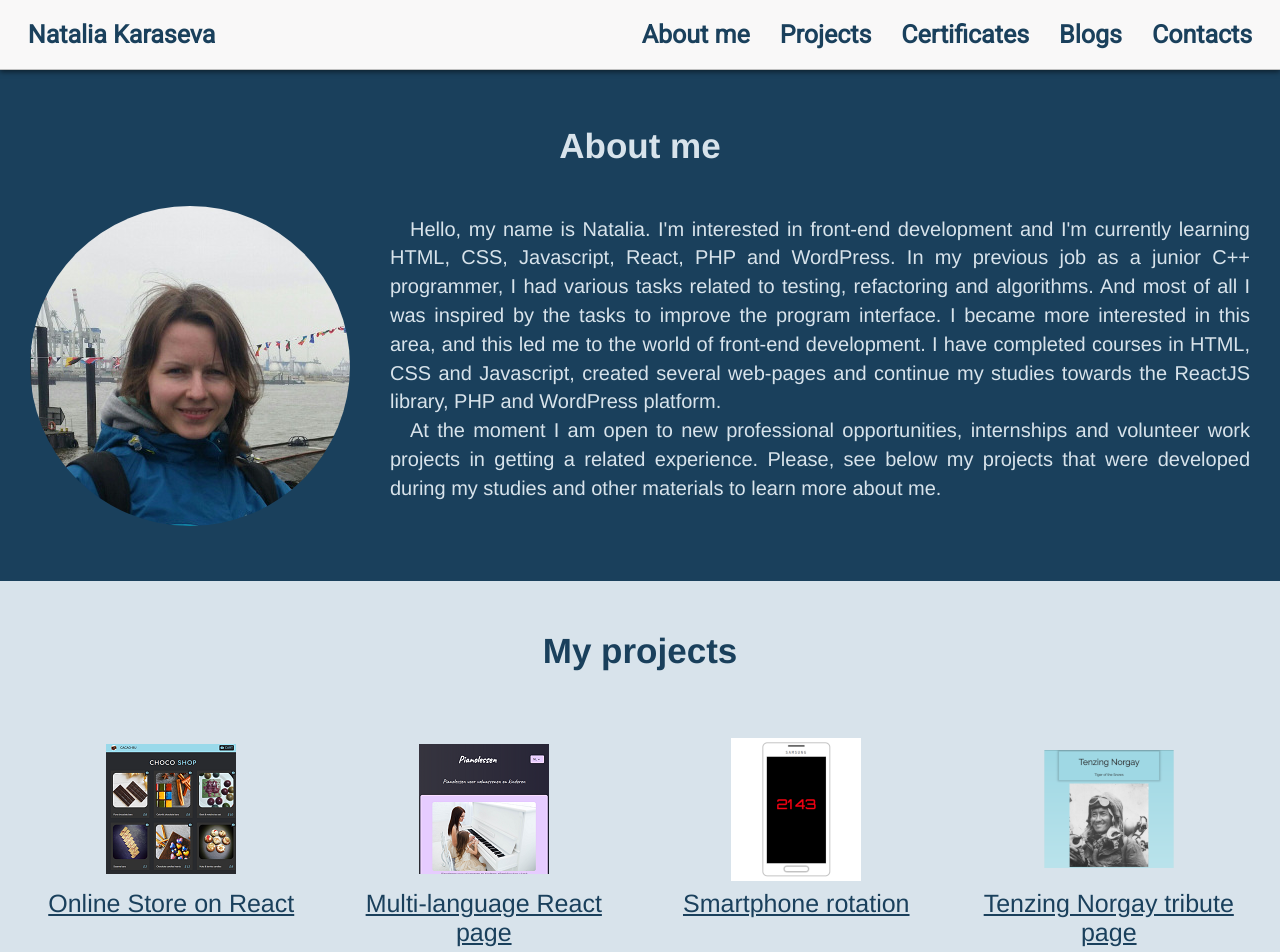
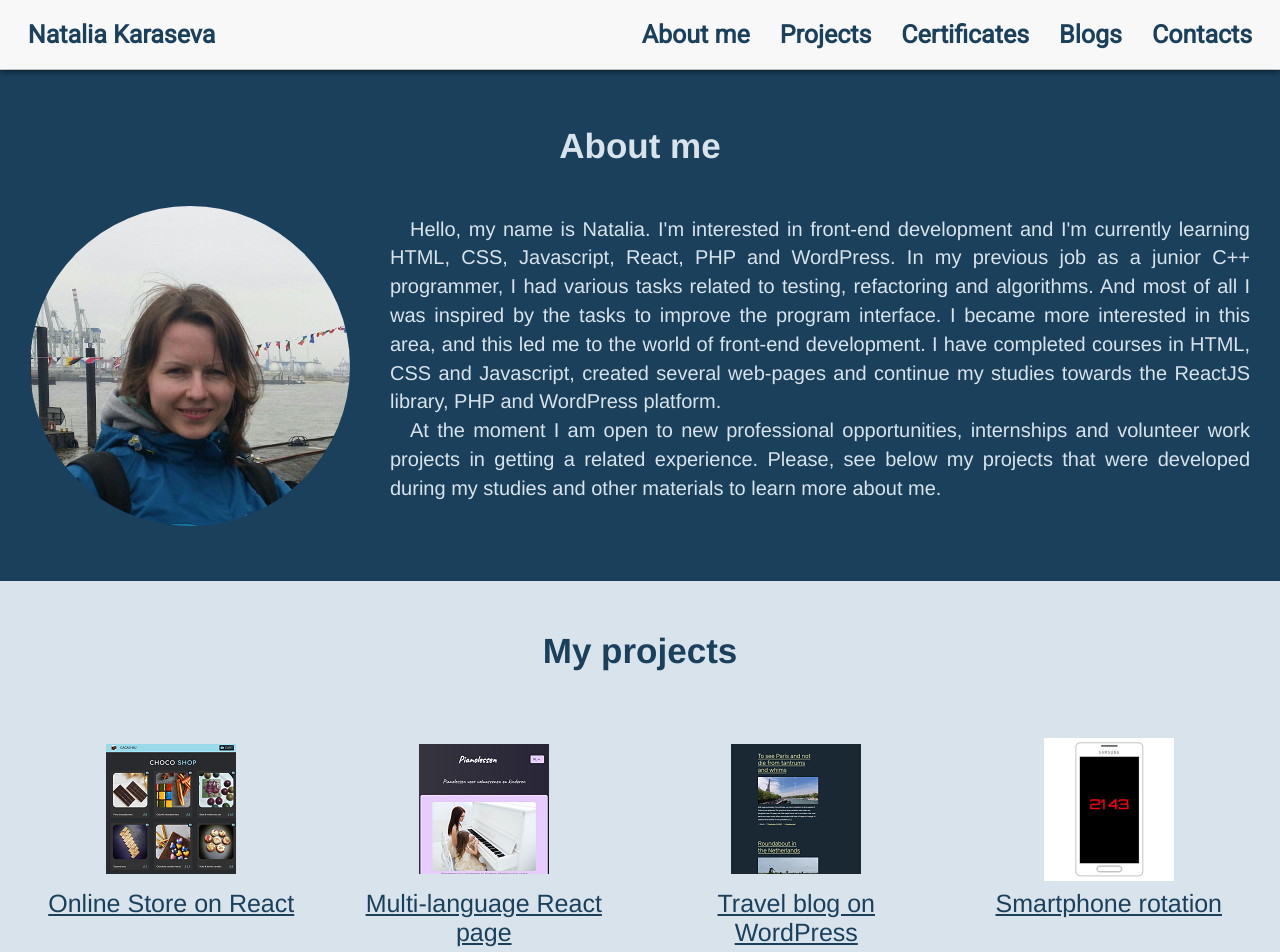
Before and after one commit to nat-k-dev/natkdev.com, a React (Create React App) app: page / in a window 1280 px wide. Shown: the top 952 px of the page. Built offline with nearby package versions, Linux system fonts and the light colour scheme.

Commit message:
add new project link

```diff
--- a/src/components/home/main/projects/project/project.css
+++ b/src/components/home/main/projects/project/project.css
@@ -25,6 +25,10 @@
 	background: url('project__pianoles.png') no-repeat center;
 }
 
+.project__wordpress-blog > a > .icon {
+	background: url('project__wordpress-blog.png') no-repeat center;
+}
+
 .project__smartphone > a > .icon {
 	background: url('project__smartphone.png') no-repeat center;
 }
--- a/src/components/home/main/projects/projects-info.js
+++ b/src/components/home/main/projects/projects-info.js
@@ -10,6 +10,12 @@ export const projectsInfo = {
       cssClassName: "project__pianoles",
       link: "https://pianoles.netlify.app/",
       caption: "Multi-language React page"
+    },
+    wordpressBlog: {
+      internalPage: false,
+      cssClassName: "project__wordpress-blog",
+      link: "https://natkdevtravel.wordpress.com/",
+      caption: "Travel blog on WordPress"
     },
     smartphone: {
       internalPage: false,
--- a/src/components/home/main/projects/projects.js
+++ b/src/components/home/main/projects/projects.js
@@ -14,6 +14,10 @@ function Projects() {
                   link={projectsInfo.pianoles.link}
                   caption={projectsInfo.pianoles.caption}
                   internalPage={projectsInfo.pianoles.internalPage} />
+        <Project cssClassName={projectsInfo.wordpressBlog.cssClassName}
+                  link={projectsInfo.wordpressBlog.link}
+                  caption={projectsInfo.wordpressBlog.caption}
+                  internalPage={projectsInfo.wordpressBlog.internalPage} />
         <Project cssClassName={projectsInfo.smartphone.cssClassName}
                   link={projectsInfo.smartphone.link}
                   caption={projectsInfo.smartphone.caption}
```
Also changed, not shown: src/components/home/main/projects/project/project__wordpress-blog.png (added).
